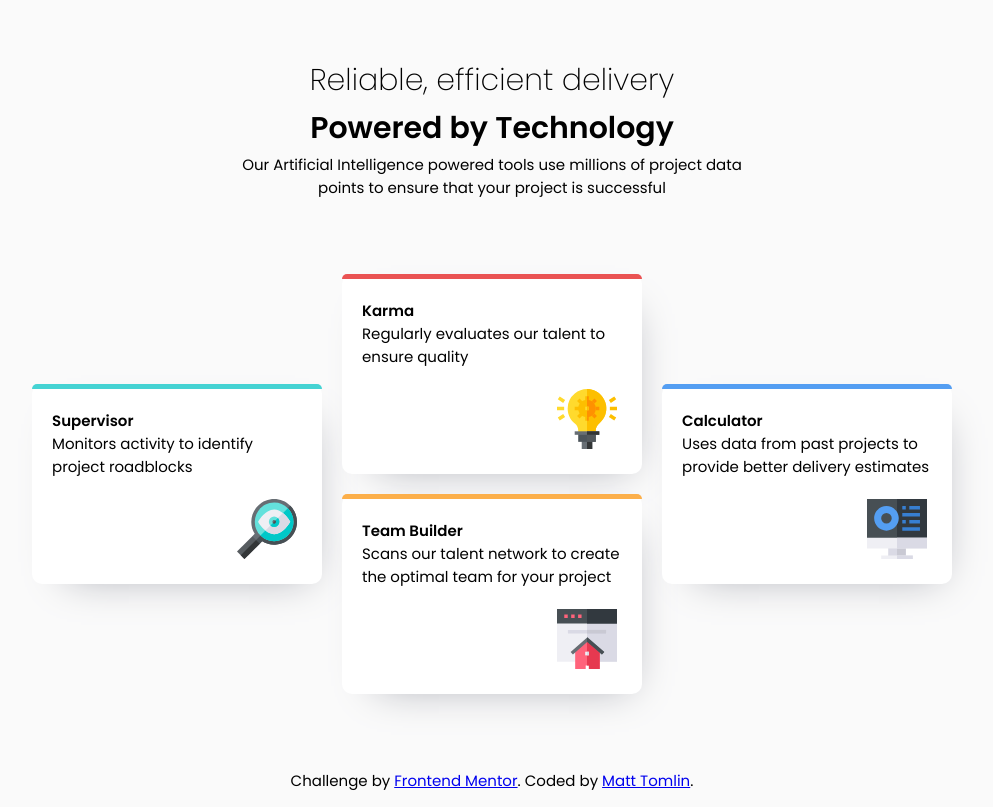
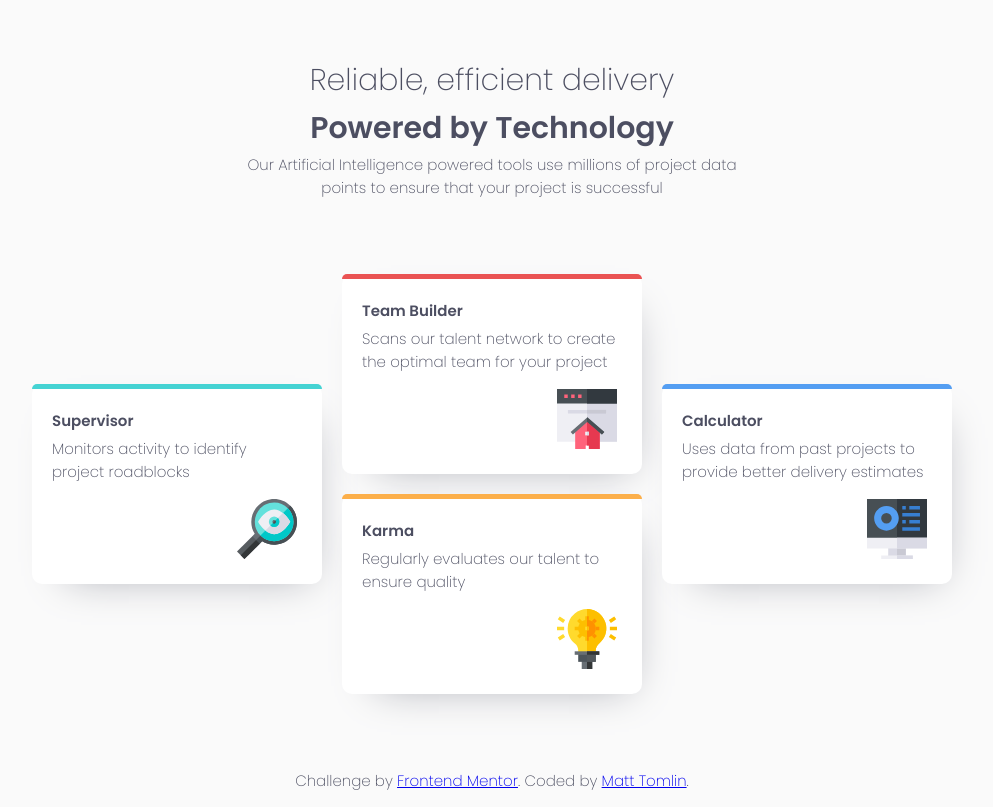
Before and after one commit to mmtomlin/my-four-card-feature-section, a plain HTML site: page index.html in a window 1280 px wide. Shown: the whole page, without its empty margins (148-1141 px from the left). Drawn offline with Linux system fonts and the light colour scheme.

Commit message:
Update styles and formatting

```diff
--- a/index.html
+++ b/index.html
@@ -22,6 +22,7 @@
     <link rel="stylesheet" href="styles.css" />
   </head>
   <body>
+    <div class="dynamic-body">
       <div class="top-box">
         <h1>
           Reliable, efficient delivery
@@ -29,11 +30,13 @@
         <h2>
           Powered by Technology
         </h2>
+
         <p>
           Our Artificial Intelligence powered tools use millions of project data
           points to ensure that your project is successful
         </p>
       </div>
+      <br>
       <div class="card-holder-holder">
         <div class="card-holder">
           <div class="card">
@@ -51,22 +54,22 @@
               <div class="card-top red"></div>
               <div class="card-body">
                 <h4>
-                Karma
-              </h4>
-              Regularly evaluates our talent to ensure quality
-            </div>
-              <img src="images/icon-karma.svg" alt="" />
-          </div>
-          <div class="card">
-            <div class="card-top orange"></div>
-            <div class="card-body">
-              <h4>
                   Team Builder
                 </h4>
                 Scans our talent network to create the optimal team for your
                 project
               </div>
               <img src="images/icon-team-builder.svg" alt="" />
+            </div>
+            <div class="card">
+              <div class="card-top orange"></div>
+              <div class="card-body">
+                <h4>
+                  Karma
+                </h4>
+                Regularly evaluates our talent to ensure quality
+              </div>
+              <img src="images/icon-karma.svg" alt="" />
             </div>
           </div>
           <div class="card">
@@ -90,5 +93,6 @@
           >. Coded by <a href="#">Matt Tomlin</a>.
         </p>
       </footer>
+    </div>
   </body>
 </html>
--- a/styles.css
+++ b/styles.css
@@ -1,10 +1,12 @@
 body {
   font-family: "poppins", sans-serif;
-  font-weight: 400;
+  font-weight: 200;
   font-size: 15px;
   text-align: center;
   background-color: hsl(0, 0%, 98%);
+  color: hsl(234, 12%, 34%);
 }
+
 
 img {
   margin: 5px;
@@ -30,26 +32,22 @@ h2 {
 h4 {
  font-weight: 600;
  margin: 0px;
+ margin-bottom: 5px;
 }
 
-.top-box {
-  width: 500px;
-  display: inline-block;
+.top-container {
+  width: 100%;
+  display: inline;
 }
+
 
 .card-holder-holder {
   margin: 40px 0px;
   display: inline-block;
 }
 
-@media only screen and (min-width: 970px) {
 .card-holder {
-  display: flex;
-  flex-direction: row;
-  width: 940px;
-  justify-content: center;
-  align-items: center;
-}
+  display: block;
 }
 
 .card {
@@ -98,3 +96,30 @@ h4 {
   justify-content: end;
   align-items: flex-end;
 }
+
+@media only screen and (max-width: 970px) {
+.dynamic-body {
+  width: 450px;
+  display: inline;
+}
+
+.top-box {
+  display: inline-block;
+  width: 380px;
+}
+}
+
+@media only screen and (min-width: 970px) {
+.card-holder {
+  display: flex;
+  flex-direction: row;
+  width: 940px;
+  justify-content: center;
+  align-items: center;
+}
+
+.top-box {
+  width: 500px;
+  display: inline-block;
+}
+}
```
Lines whose indentation alone changed are shown as unchanged.
